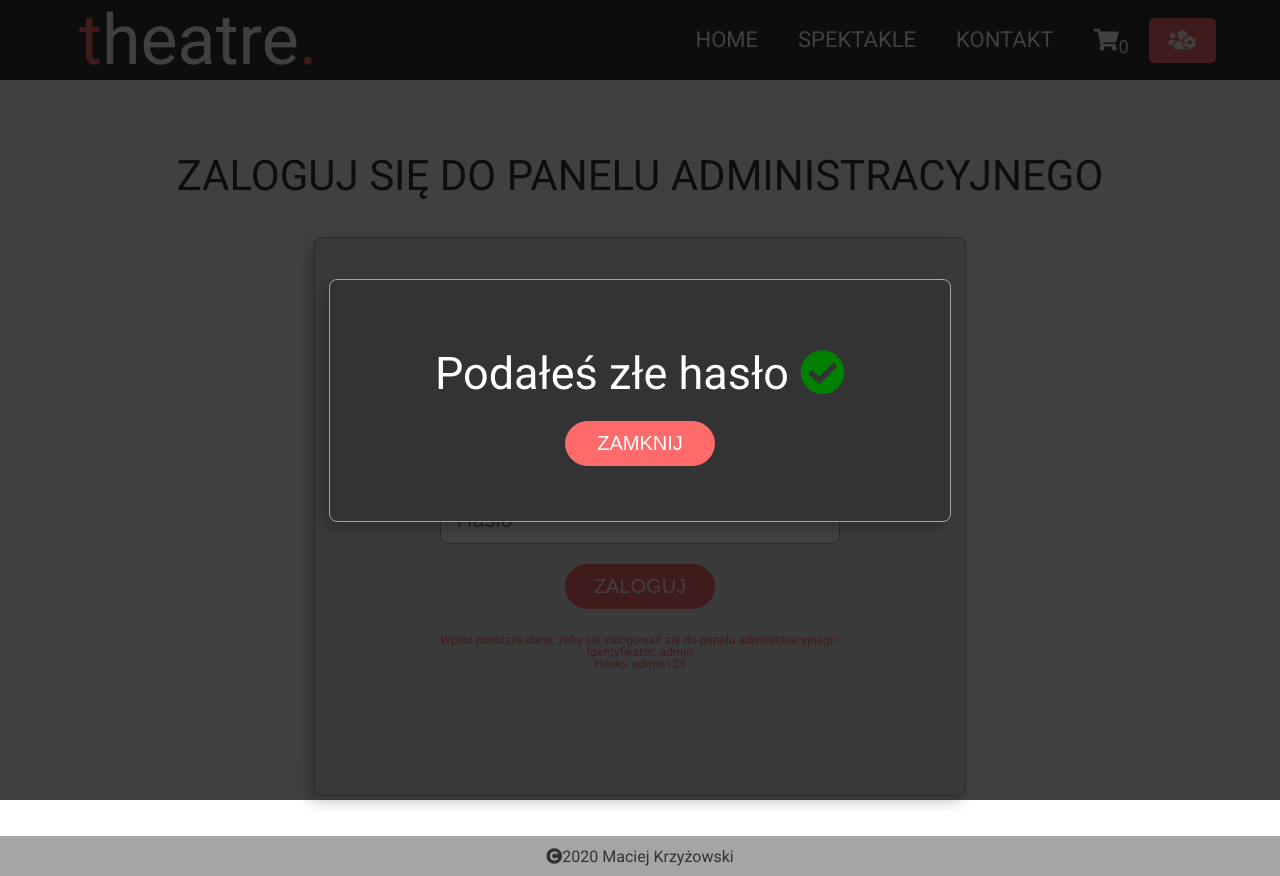
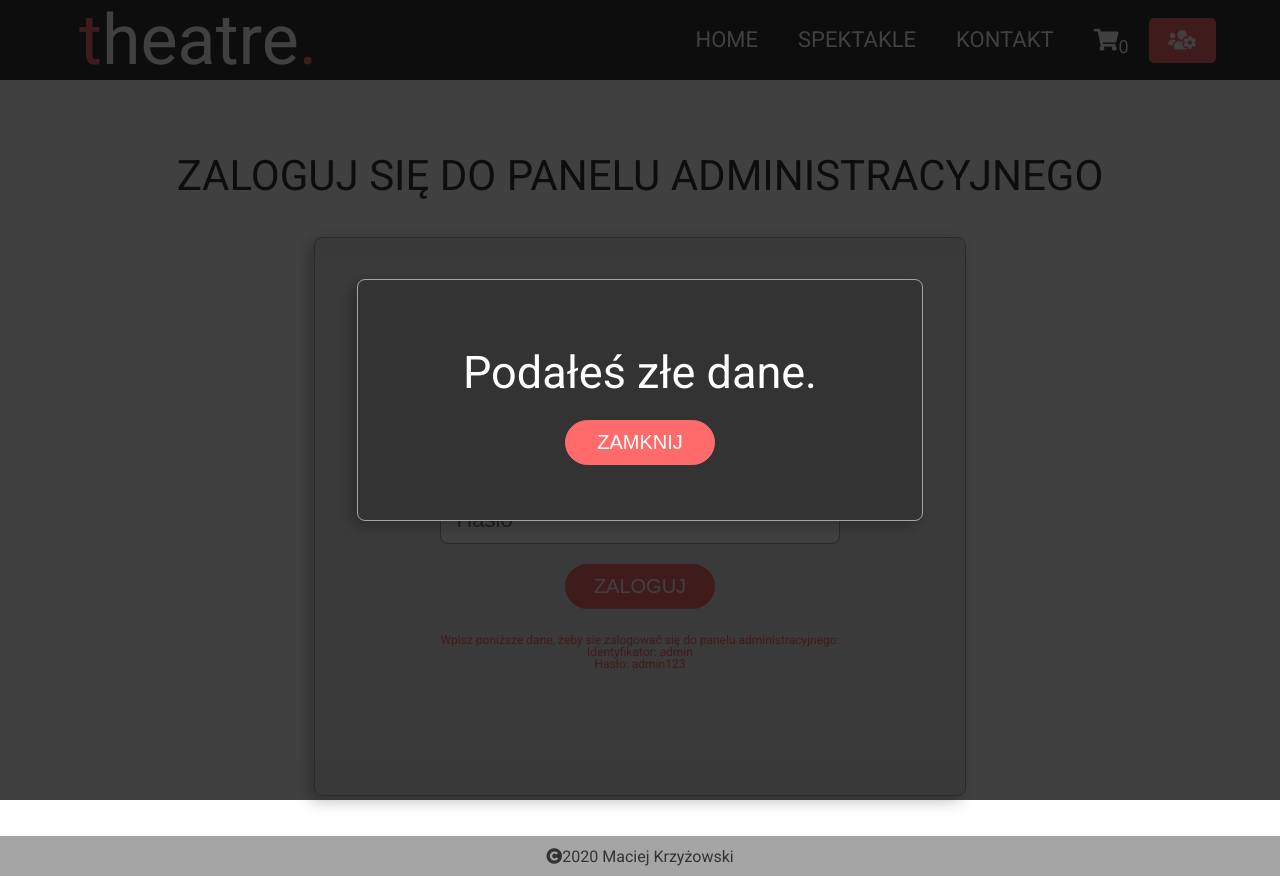
Before and after one commit to maciej-krzyzowski/project-theatre, a React (Create React App) app: page /theatre/login in a window 1280 px wide. Both pictures are taken after a click on the button "ZALOGUJ". Built offline with nearby package versions, Linux system fonts and the light colour scheme.

Commit message:
add login on press enter

```diff
--- a/src/component/Login/Login.js
+++ b/src/component/Login/Login.js
@@ -36,6 +36,13 @@ class Log extends Component {
         }
     };
 
+    handleEnterPress = (e) => {
+        console.log(e.key);
+        if (e.key === "Enter") {
+            this.handleLogIn();
+        }
+    };
+
     render() {
         const { text, password, showWarning } = this.state;
         const { isLogged } = this.props;
@@ -46,7 +53,7 @@ class Log extends Component {
             <div className={styles.log}>
                 <h1 className={styles.title}>Zaloguj się do Panelu Administracyjnego</h1>
                 <div className={styles.wrapper}>
-                    <form className={styles.form}>
+                    <form className={styles.form} onKeyPress={(e) => this.handleEnterPress(e)}>
                         <h2 className={styles.subtitle}>Podaj dane:</h2>
                         <input
                             onChange={this.handleChange}
@@ -81,7 +88,11 @@ class Log extends Component {
                     </form>
                 </div>
                 {showWarning && (
-                    <Modal handleClose={this.handleTggleShowWarning} text="Podałeś złe hasło" />
+                    <Modal
+                        handleClose={this.handleTggleShowWarning}
+                        text="Podałeś złe dane."
+                        witchoutIcon
+                    />
                 )}
             </div>
         );
--- a/src/component/Modal/Modal.js
+++ b/src/component/Modal/Modal.js
@@ -2,12 +2,13 @@ import React from "react";
 import styles from "./Modal.module.scss";
 import Button from "../Button/Button";
 
-const Modal = ({ handleClose, text }) => {
+const Modal = ({ handleClose, text, witchoutIcon }) => {
     return (
         <div className={styles.modal}>
             <div className={styles.wrapper}>
                 <p className={styles.confirmation}>
-                    {text} <i className={`fas fa-check-circle ${styles.icon}`}></i>
+                    {text}{" "}
+                    {witchoutIcon ? null : <i className={`fas fa-check-circle ${styles.icon}`}></i>}
                 </p>
                 <Button onClick={handleClose}>Zamknij</Button>
             </div>
```
